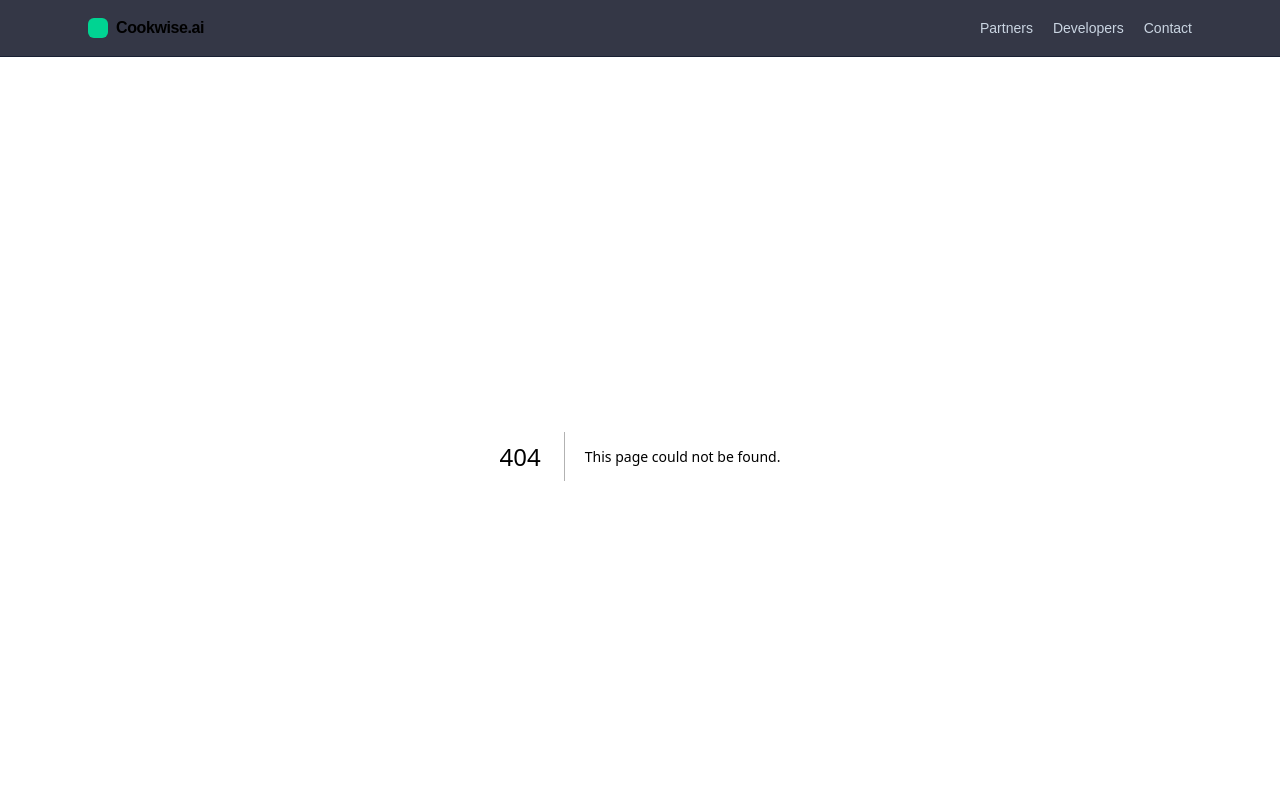
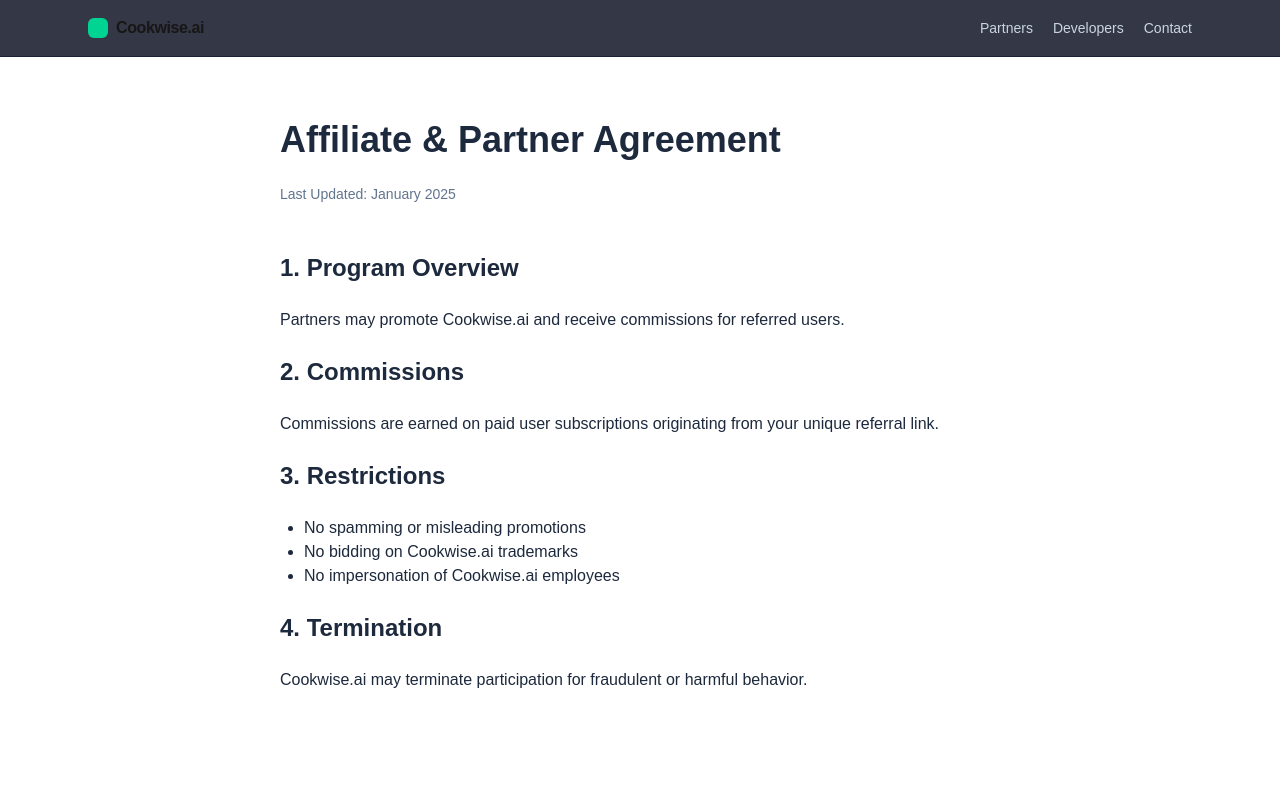
Before and after one commit to robsalter-lab/nextjs-cookwisemkt, a Next.js app: page /affiliates in a window 1280 px wide. Before the commit this address had no page. Shown: the top 800 px of the page. Built offline with nearby package versions, Linux system fonts and the light colour scheme.

Commit message:
Create page.tsx

```diff
--- /dev/null
+++ b/app/affiliates/page.tsx
@@ -0,0 +1,30 @@
+export default function AffiliateAgreement() {
+  return (
+    <div className="max-w-3xl mx-auto px-6 py-16 text-slate-800">
+      <h1 className="text-4xl font-bold mb-6">Affiliate & Partner Agreement</h1>
+      <p className="text-sm text-slate-500 mb-12">Last Updated: January 2025</p>
+
+      <h2 className="text-2xl font-semibold my-6">1. Program Overview</h2>
+      <p>
+        Partners may promote Cookwise.ai and receive commissions for referred users.
+      </p>
+
+      <h2 className="text-2xl font-semibold my-6">2. Commissions</h2>
+      <p>
+        Commissions are earned on paid user subscriptions originating from your unique referral link.
+      </p>
+
+      <h2 className="text-2xl font-semibold my-6">3. Restrictions</h2>
+      <ul className="list-disc ml-6 mb-4">
+        <li>No spamming or misleading promotions</li>
+        <li>No bidding on Cookwise.ai trademarks</li>
+        <li>No impersonation of Cookwise.ai employees</li>
+      </ul>
+
+      <h2 className="text-2xl font-semibold my-6">4. Termination</h2>
+      <p>
+        Cookwise.ai may terminate participation for fraudulent or harmful behavior.
+      </p>
+    </div>
+  );
+}
```
